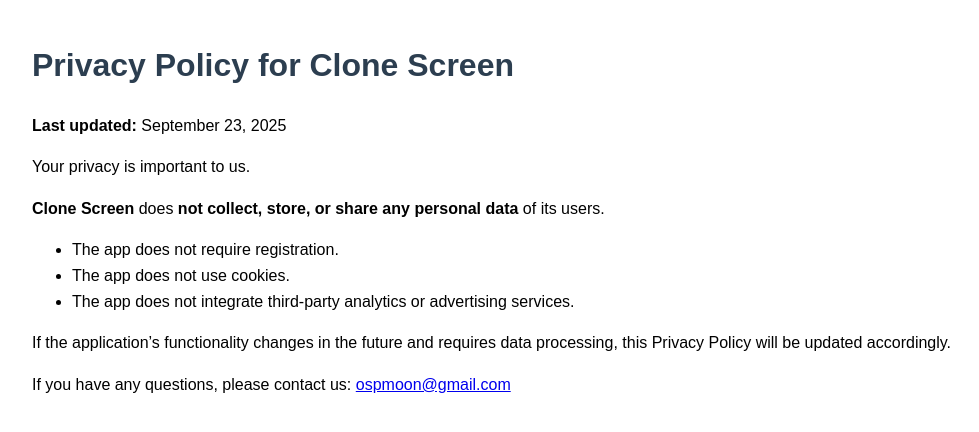
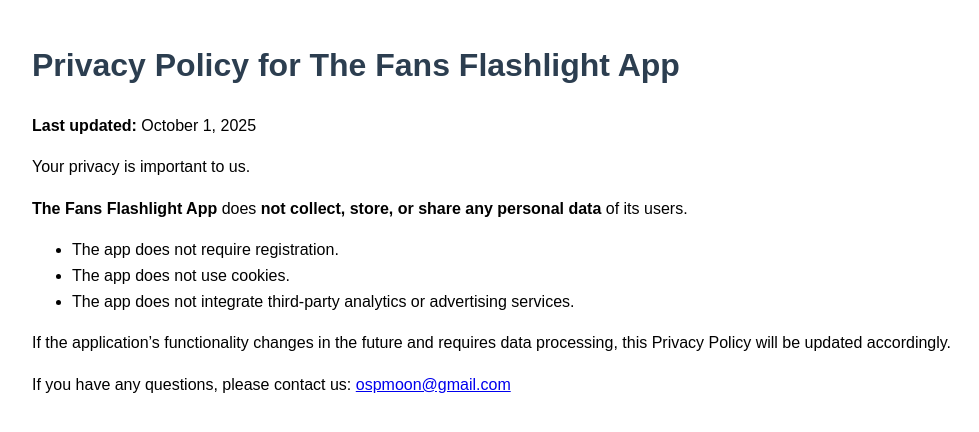
Before and after one commit to ospmoon/fans_flashlight, a plain HTML site: page index.html in a window 1280 px wide. Shown: the whole page, without its empty margins (8-987 px from the left). Drawn offline with Linux system fonts and the light colour scheme.

Commit message:
fix Privacy Policy

```diff
--- a/index.html
+++ b/index.html
@@ -2,7 +2,7 @@
 <html lang="en">
 <head>
   <meta charset="UTF-8">
-  <title>Privacy Policy - Clone Screen</title>
+  <title>Privacy Policy - The Fans Flashlight App</title>
   <meta name="viewport" content="width=device-width, initial-scale=1.0">
   <style>
     body { font-family: Arial, sans-serif; margin: 40px; line-height: 1.6; }
@@ -11,10 +11,10 @@
   </style>
 </head>
 <body>
-  <h1>Privacy Policy for Clone Screen</h1>
-  <p><strong>Last updated:</strong> September 23, 2025</p>
+  <h1>Privacy Policy for The Fans Flashlight App</h1>
+  <p><strong>Last updated:</strong> October 1, 2025</p>
   <p>Your privacy is important to us.</p>
-  <p><strong>Clone Screen</strong> does <strong>not collect, store, or share any personal data</strong> of its users.</p>
+  <p><strong>The Fans Flashlight App</strong> does <strong>not collect, store, or share any personal data</strong> of its users.</p>
   <ul>
     <li>The app does not require registration.</li>
     <li>The app does not use cookies.</li>
```
Also changed, not shown: Screenshot_20251001_233328.png (added), Screenshot_20251001_233354.png (added), Screenshot_20251001_233446.png (added), Screenshot_20251001_233512.png (added), Screenshot_20251001_233532.png (added), Screenshot_20251001_233601.png (added).
